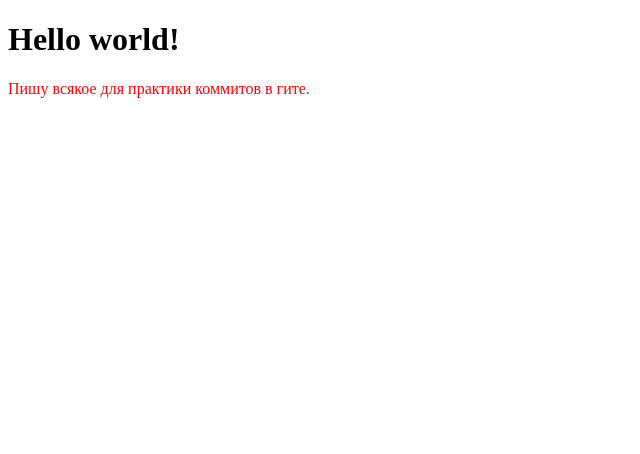
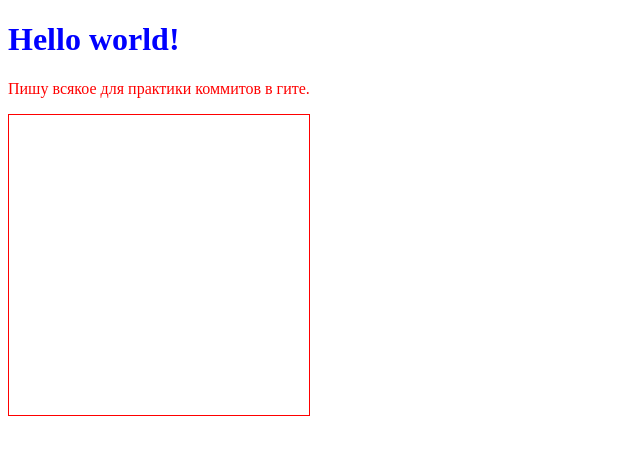
Before and after one commit to vovasavchook/first-project, a plain HTML site: page index.html in a window 1280 px wide. Shown: the whole page, without its empty margins (0-640 px from the left). Drawn offline with Linux system fonts and the light colour scheme.

Commit message:
Added a few lines

```diff
--- a/index.html
+++ b/index.html
@@ -7,5 +7,6 @@
     <body>
         <h1>Hello world!</h1>
         <p>Пишу всякое для практики коммитов в гите.</p>
+        <div class="simple-div"></div>
     </body>
 </html>
--- a/style.css
+++ b/style.css
@@ -1,6 +1,13 @@
-/*h1 {
+h1 {
     color: blue;
-}*/
+}
+
 p {
     color: red;
 }
+
+.simple-div {
+    width: 300px;
+    height: 300px;
+    border: 1px solid red;
+}
```
